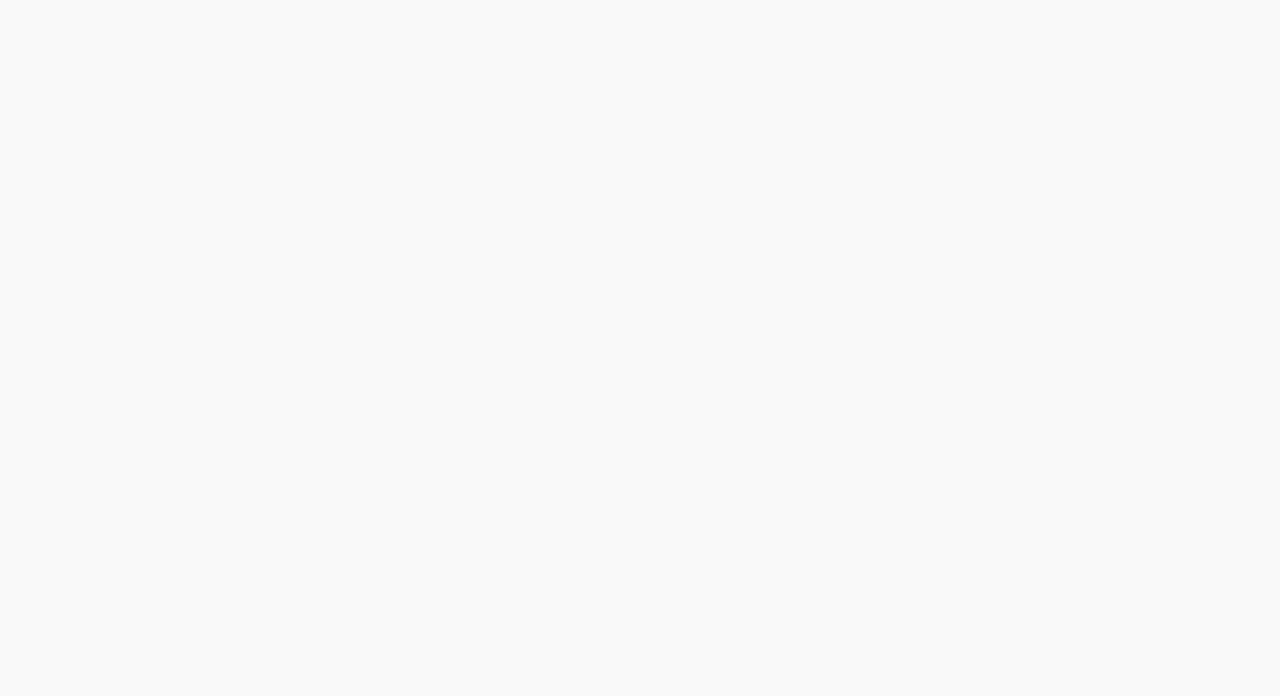
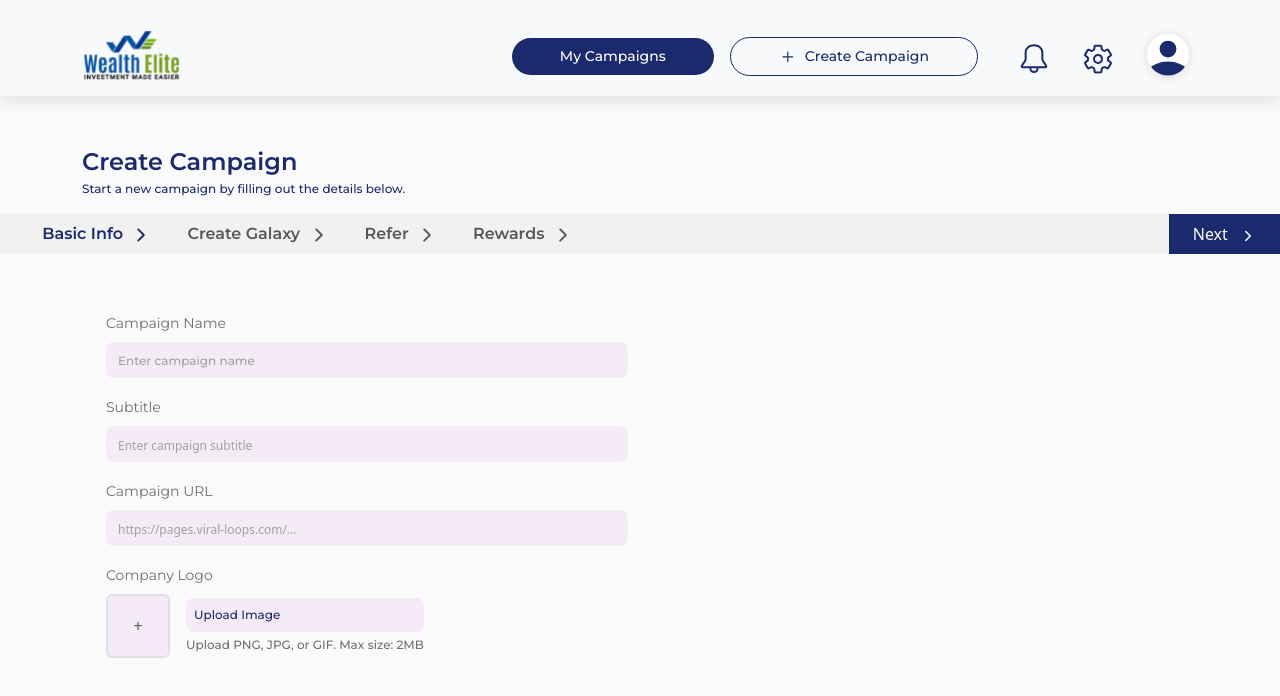
Before and after one commit to razikkhan722/referral-reward-admin, a React (Vite) app: page /campaignform in a window 1280 px wide. Before the commit this address had no page. Shown: the top 696 px of the page. Built offline with nearby package versions, Linux system fonts and the light colour scheme.

Commit message:
changes in Form

```diff
--- a/src/components/campaignNavbar.jsx
+++ b/src/components/campaignNavbar.jsx
@@ -86,7 +86,7 @@ const CampaignNavbar = () => {
                             <NavLink to="/">
                                 <Button btn_title={"My Campaigns"} btn_class={"border-0 bg-blue-color text-white px-5"} />
                             </NavLink>
-                            <NavLink to="/mainform">
+                            <NavLink to="/campaignform">
                                 <Button btn_title={"Create Campaign"} icon={<GoPlus className="font-18" />} btn_class={"bg-transparent border-blue text-blue-color px-5"} />
                             </NavLink>
                             <Nav.Link href="#deets" className="font-32 text-blue-color ms-3">
--- a/src/pages/dashboard/test.jsx
+++ b/src/pages/dashboard/campaignForm.jsx
@@ -15,8 +15,8 @@ import { FaFacebookSquare, FaTwitterSquare, FaYoutube } from 'react-icons/fa';
 import { AiFillInstagram } from 'react-icons/ai';
 
 const tabs = [
-    { key: "tab1", label: "Info" },
-    { key: "tab2", label: "Galaxy" },
+    { key: "tab1", label: "Basic Info" },
+    { key: "tab2", label: "Create Galaxy" },
     { key: "tab3", label: "Refer" },
     { key: "tab4", label: "Rewards" },
     // { key: "tab5", label: "Exclusive Offers" },
@@ -32,7 +32,7 @@ const platformIcons = {
     Twitter: <IoLogoTwitter size={25} />,
 };
 
-const Test = () => {
+const CampaignForm = () => {
     // ===================
     // useForm
     // ===================
@@ -250,8 +250,9 @@ const Test = () => {
                 <form onSubmit={handleSubmit(onSubmit)}>
                     <div className="campaign-tab-bg d-flex justify-content-between align-items-center">
                         {/* <p className='mb-0 text-blue-color font-16'>Info</p> */}
+                        <div className='container'>
                             <Nav
-                            className="mt-2"
+                                // className="mt-2"
                                 activeKey={activeTab}
                                 onSelect={(selectedKey) => {
                                     if (enabledTabs.includes(selectedKey)) {
@@ -272,6 +273,7 @@ const Test = () => {
                                     </Nav.Item>
                                 ))}
                             </Nav>
+                        </div>
                         <button
                             onClick={goToNextTab}
                             className="border-0 bg-blue-color text-white px-4 py-2"
@@ -1173,4 +1175,4 @@ const Test = () => {
     );
 };
 
-export default Test;
+export default CampaignForm;
--- a/src/routes/appRoutes/index.jsx
+++ b/src/routes/appRoutes/index.jsx
@@ -16,7 +16,7 @@ import { UserContext } from "../../utils/UseContext/useContext";
 import Error from "../../pages/Errror/error";
 import MainForm from "../../pages/dashboard/mainForm";
 import SpecialOfferForm from "../../pages/specialOffer/specialOfferForm";
-import Test from "../../pages/dashboard/test";
+import CampaignForm from "../../pages/dashboard/campaignForm";
 
 // import ProtectedRoute from "./ProtectedRoute";
 
@@ -87,7 +87,7 @@ const AppRoutes = () => {
         <Route path="/forgot" element={<Forgot />} />
         <Route path="/mainform" element={<MainForm />} />
         <Route path="/specialoffer" element={<SpecialOfferForm />} />
-        <Route path="/test" element={<Test />} />
+        <Route path="/campaignform" element={<CampaignForm />} />
       </Routes>
     </Router>
   );
```
Lines whose indentation alone changed are shown as unchanged.
